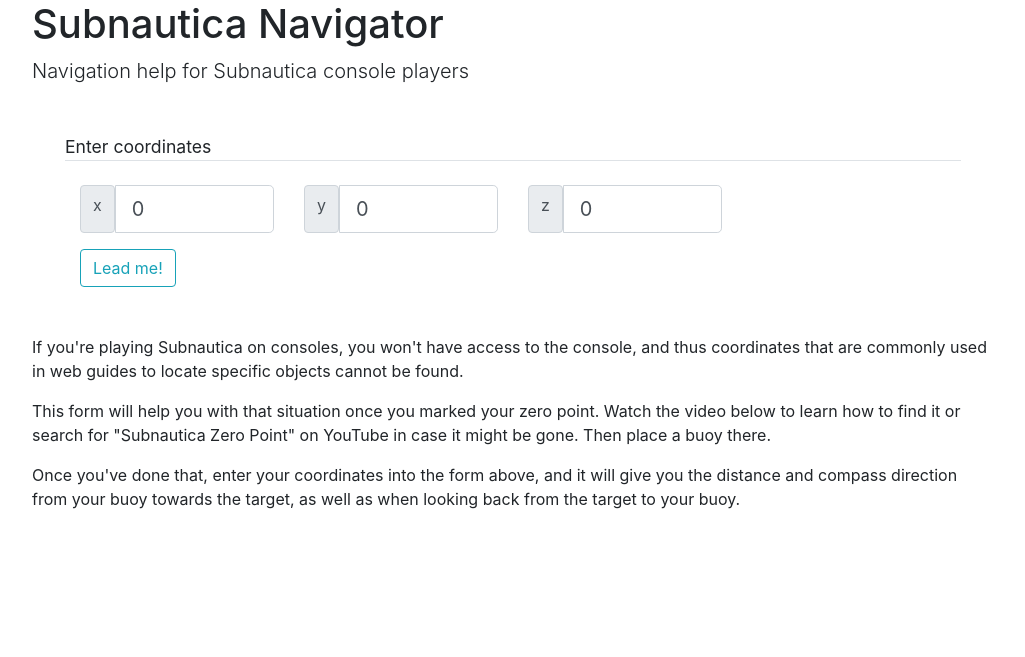
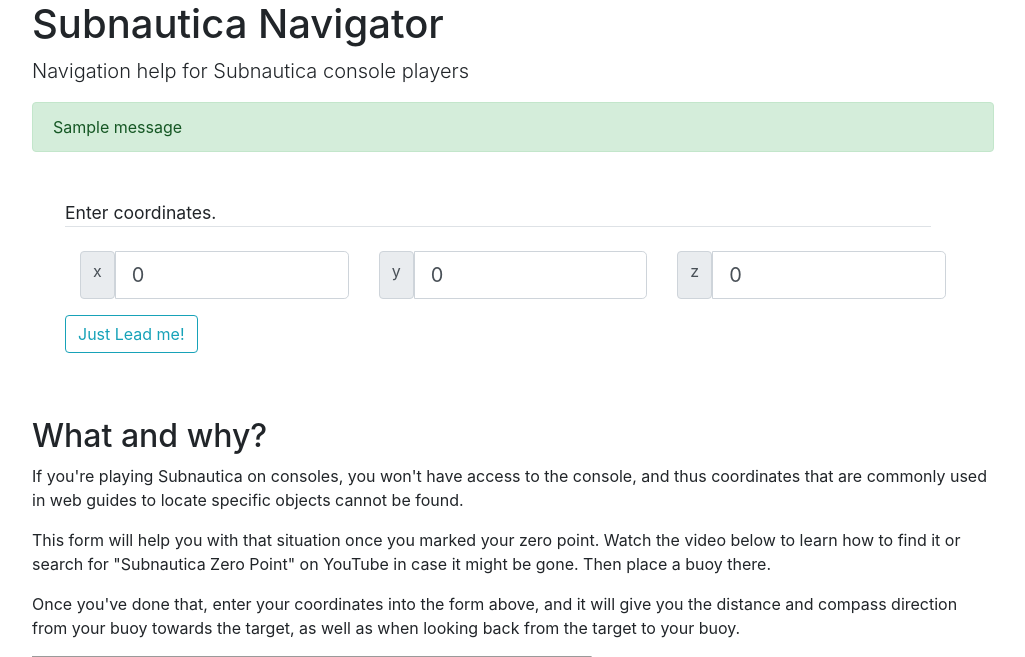
Before and after one commit to DickerDackel/sncompass, a Flask app: page / in a window 1280 px wide. Shown: the top 657 px of the page, without its empty margins (127-1152 px from the left). Before the commit the page ends 509 px from the top, so only its background shows below. Run offline with Flask 2, Linux system fonts and the light colour scheme; one stand-in notice (Sample message) is shown; parts of the project's set-up code (start-up, migrations or seed data) failed here and were passed over; some libraries are stand-ins or nearby versions; grey boxes are pictures that could not be loaded.

Commit message:
Mostly HTML changes.  Also pulled the form into its own module

```diff
--- /dev/null
+++ b/form.py
@@ -0,0 +1,12 @@
+from wtforms import IntegerField, SubmitField
+from wtforms.validators import InputRequired
+from flask_wtf import FlaskForm
+
+class CoordinateForm(FlaskForm):
+    x = IntegerField(label='x', default=0,
+                     validators=[InputRequired()])
+    y = IntegerField(label='y', default=0,
+                     validators=[InputRequired()])
+    z = IntegerField(label='z', default=0,
+                     validators=[InputRequired()])
+    show = SubmitField(label='Just Lead me!')
--- a/server.py
+++ b/server.py
@@ -1,25 +1,13 @@
 #!/bin/env python3
 
 import sys
-from pprint import pformat
-from flask import Blueprint, Flask, render_template, url_for
-from flask_wtf import FlaskForm
-from wtforms import IntegerField, SubmitField
-import wtforms.validators
+from flask import Flask, flash, render_template, url_for
 
 import subnautica
 
-class CoordinateForm(FlaskForm):
-    x = IntegerField(label='x', default=0,
-                     validators=[wtforms.validators.InputRequired()])
-    y = IntegerField(label='y', default=0,
-                     validators=[wtforms.validators.InputRequired()])
-    z = IntegerField(label='z', default=0,
-                     validators=[wtforms.validators.InputRequired()])
-    submit = SubmitField(label='Lead me!')
+from form import CoordinateForm
 
 app = Flask(__name__)
-
 
 @app.route('/', methods=['GET', 'POST'])
 def index():
@@ -31,12 +19,16 @@ def index():
         z = form.z.data
 
         instructions = {
+            'x': x, 'y': y, 'z': z,
             'distance': subnautica.distance(x, y, z),
             'surface_distance': subnautica.surface_distance(x, y, z),
             'towards': subnautica.look_towards(x, y, z),
             'reverse': subnautica.look_origin(x, y, z),
         }
     else:
+        for err in form.errors:
+            for details in form.errors[err]:
+                flash(f'{err} failed - {details}', 'danger')
         instructions = None
 
     return render_template('index.html', form=form, instructions=instructions)
--- /dev/null
+++ b/templates/flashes.html
@@ -0,0 +1,9 @@
+            {% with messages = get_flashed_messages(with_categories=True) %}
+                {% if messages %}
+                    {% for cat, msg in messages %}
+            <div class="alert alert-{{cat}} alert-dismissible fade show" role="alert">
+                {{msg}}
+            </div>
+                    {% endfor %}
+                {% endif %}
+            {% endwith %}
--- a/templates/index.html
+++ b/templates/index.html
@@ -4,37 +4,43 @@
 
 	<p class="lead">Navigation help for Subnautica console players</p>
 
+        {% if instructions %}
+	<div id="instructions" class="alert alert-success">
+	    <h3>Instructions for position ({{instructions.x}} / {{instructions.y}} / {{instructions.z}})</h3>
+	    <p>Surface distance: {{"%.2f"|format(instructions.surface_distance)}}m / Absolute distance: {{"%.2f"|format(instructions.distance)}}m<br />
+		Looking towards {{instructions.towards.orientation}}{{"%+d"|format(instructions.towards.tics)}} ({{"%.2f"|format(instructions.towards.angle)}}&deg;)<br />
+		Looking back to origin {{instructions.reverse.orientation}}{{"%+d"|format(instructions.reverse.tics)}} ({{"%.2f"|format(instructions.reverse.angle)}}&deg;)</p>
+	</div>
+        {% endif %}
+
+	{% include 'flashes.html' %}
+
 	<form id="ze-form" method="POST" enctype="multipart/form-data" class="m-5" action="">
 	    {{form.hidden_tag()}}
+	    <legend class="border-bottom mb-4 row">Enter coordinates.</legend>
+
 	    <fieldset class="form-group row">
-		<legend class="border-bottom mb-4">Enter coordinates</legend>
-		<div class="input-group input-group-lg col-auto col-sm-3">
+		<div class="input-group input-group-lg col col-md-4">
 		    <span class="input-group-text">{{form.x.label(class='form-control-label')}}</span>
 		    {{form.x(class='form-control')}}
 		</div>
-		<div class="input-group input-group-lg col-auto col-sm-3">
+		<div class="input-group input-group-lg col col-md-4">
 		    <span class="input-group-text">{{form.y.label(class='form-control-label')}}</span>
 		    {{form.y(class='form-control')}}
 		</div>
-		<div class="input-group input-group-lg col-auto col-sm-3">
+		<div class="input-group input-group-lg col col-md-4">
 		    <span class="input-group-text">{{form.z.label(class='form-control-label')}}</span>
 		    {{form.z(class='form-control')}}
 		</div>
 	    </fieldset>
+	    <fieldset class="form-group row">
 		<div class="form-group">
-		{{form.submit(class='btn btn-outline-info')}}
+		    {{form.show(class='btn btn-outline-info')}}
 		</div>
+	    </fieldset>
 	</form>
 
-        {% if instructions %}
-	<div id="instructions" class="text-success">
-            <blockquote class="blockquote">
-                <p><strong>Surface distance: {{"%.2f"|format(instructions.surface_distance)}}m / Absolute distance: {{"%.2f"|format(instructions.distance)}}m<br />
-                    Looking towards {{instructions.towards.orientation}}{{"%+d"|format(instructions.towards.tics)}} ({{"%.2f"|format(instructions.towards.angle)}}&deg;)<br />
-                    Looking back to origin {{instructions.reverse.orientation}}{{"%+d"|format(instructions.reverse.tics)}} ({{"%.2f"|format(instructions.reverse.angle)}}&deg;)</strong></p>
-            </blockquote>
-	</div>
-        {% endif %}
+	<h2>What and why?</h2>
 
 	<div id="about">
 	    <p>If you're playing Subnautica on consoles, you won't have access to
@@ -51,9 +57,9 @@
 	    your buoy towards the target, as well as when looking back from the
 	    target to your buoy.</p>
 
-            <!--div class="embed-responsive embed-responsive-16by9">
-                <iframe class="embed-responsive-item" width="560" height="315" src="https://www.youtube.com/embed/1PmFYqcKu1s" title="YouTube video player" frameborder="0" allow="accelerometer; autoplay; clipboard-write; encrypted-media; gyroscope; picture-in-picture; web-share" allowfullscreen></iframe>
-            </div-->
+            <div class="ratio ratio-16x9">
+                <iframe width="560" height="315" src="https://www.youtube.com/embed/1PmFYqcKu1s" title="YouTube video player" allow="accelerometer; autoplay; clipboard-write; encrypted-media; gyroscope; picture-in-picture; web-share" allowfullscreen></iframe>
+            </div>
 
 	</div>
 {% endblock content %}
```
Lines whose indentation alone changed are shown as unchanged.
